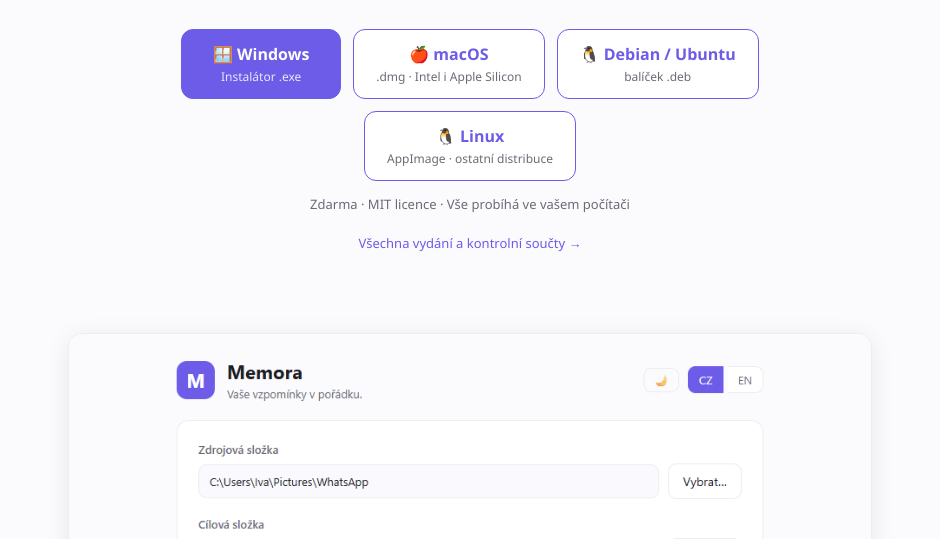
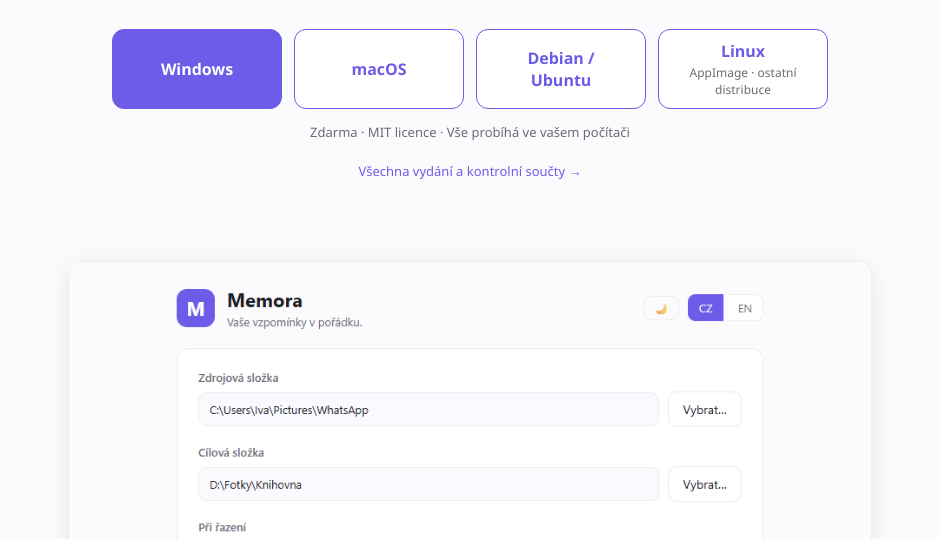
Before and after one commit to ifischerova/memora, an Electron app: page site/index.html in a window 940 px wide. Shown: the part 261-800 px from the top of the page. Drawn offline with Linux system fonts and the light colour scheme.

Commit message:
style(site): uniform download buttons — drop icons and per-button captions
- Remove emoji icons from all platform buttons (text only)
- Fixed width + min-height so all four buttons are the same size
- Remove the secondary caption line from every button except the Linux
  AppImage one (kept "AppImage · other distros" to distinguish it from .deb)

```diff
--- a/site/app.js
+++ b/site/app.js
@@ -6,9 +6,6 @@
   cs: {
     heroTitle: 'Vaše vzpomínky popořadě.',
     heroLead: 'Memora seřadí tisíce fotek a videí z telefonu do přehledných složek podle roku a měsíce — rychle, lokálně a soukromě.',
-    dlWinKind: 'Instalátor .exe',
-    dlMacKind: '.dmg · Intel i Apple Silicon',
-    dlDebKind: 'balíček .deb',
     dlAppImageKind: 'AppImage · ostatní distribuce',
     heroSub: 'Zdarma · MIT licence · Vše probíhá ve vašem počítači',
     step1t: '1. Stáhněte fotky', step1d: 'Přeneste fotky z telefonu do složky (kabelem nebo z cloudu).',
@@ -23,9 +20,6 @@
   en: {
     heroTitle: 'Your memories, in order.',
     heroLead: 'Memora sorts thousands of phone photos and videos into tidy year/month folders — fast, local, and private.',
-    dlWinKind: '.exe installer',
-    dlMacKind: '.dmg · Intel & Apple Silicon',
-    dlDebKind: '.deb package',
     dlAppImageKind: 'AppImage · other distros',
     heroSub: 'Free · MIT license · Everything runs on your computer',
     step1t: '1. Get your photos', step1d: 'Copy photos from your phone to a folder (cable or cloud download).',
--- a/site/index.html
+++ b/site/index.html
@@ -19,20 +19,11 @@
     <h1 data-i18n="heroTitle"></h1>
     <p class="lead" data-i18n="heroLead"></p>
     <div class="downloads">
-      <a class="dl-btn primary" id="dlWin" href="#">
-        <span class="dl-os">🪟 Windows</span>
-        <span class="dl-kind" data-i18n="dlWinKind"></span>
-      </a>
-      <a class="dl-btn" id="dlMac" href="#">
-        <span class="dl-os">🍎 macOS</span>
-        <span class="dl-kind" data-i18n="dlMacKind"></span>
-      </a>
-      <a class="dl-btn" id="dlDeb" href="#">
-        <span class="dl-os">🐧 Debian / Ubuntu</span>
-        <span class="dl-kind" data-i18n="dlDebKind"></span>
-      </a>
+      <a class="dl-btn primary" id="dlWin" href="#"><span class="dl-os">Windows</span></a>
+      <a class="dl-btn" id="dlMac" href="#"><span class="dl-os">macOS</span></a>
+      <a class="dl-btn" id="dlDeb" href="#"><span class="dl-os">Debian / Ubuntu</span></a>
       <a class="dl-btn" id="dlAppImage" href="#">
-        <span class="dl-os">🐧 Linux</span>
+        <span class="dl-os">Linux</span>
         <span class="dl-kind" data-i18n="dlAppImageKind"></span>
       </a>
     </div>
--- a/site/styles.css
+++ b/site/styles.css
@@ -15,14 +15,14 @@
 .hero h1 { font-size:44px; line-height:1.1; margin:0 0 16px; }
 .lead { font-size:19px; color:var(--muted); margin:0 0 32px; }
 .downloads { display:flex; flex-wrap:wrap; justify-content:center; align-items:stretch; gap:12px; margin:0 0 4px; }
-.dl-btn { display:flex; flex-direction:column; justify-content:center; gap:3px; min-width:160px;
+.dl-btn { display:flex; flex-direction:column; justify-content:center; align-items:center; text-align:center; gap:2px;
+  width:170px; min-height:56px;
   text-decoration:none; border:1px solid var(--brand); color:var(--brand); background:var(--card);
-  padding:13px 22px; border-radius:12px; transition:filter .15s, background-color .15s; }
+  padding:10px 18px; border-radius:12px; transition:filter .15s, background-color .15s; }
 .dl-btn .dl-os { font-size:16px; font-weight:600; }
 .dl-btn .dl-kind { font-size:12px; font-weight:500; color:var(--muted); }
 .dl-btn:hover { filter:brightness(1.04); }
 .dl-btn.primary { background:var(--brand); color:var(--brand-ink); border-color:var(--brand); }
-.dl-btn.primary .dl-kind { color:rgba(255,255,255,.85); }
 .sub { color:var(--muted); font-size:13px; margin-top:14px; }
 .releases-link { display:inline-block; color:var(--brand); font-size:13px; margin-top:8px; text-decoration:none; }
 .releases-link:hover { text-decoration:underline; }
```
